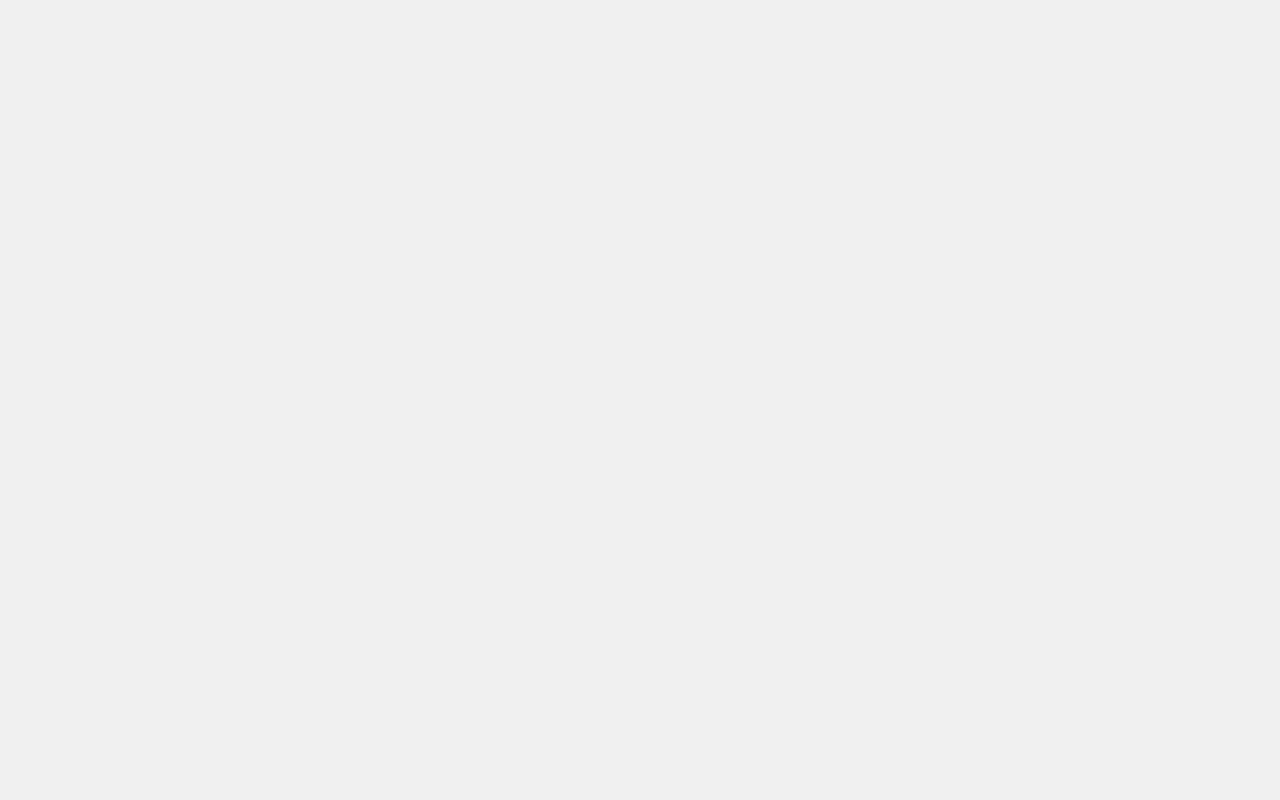
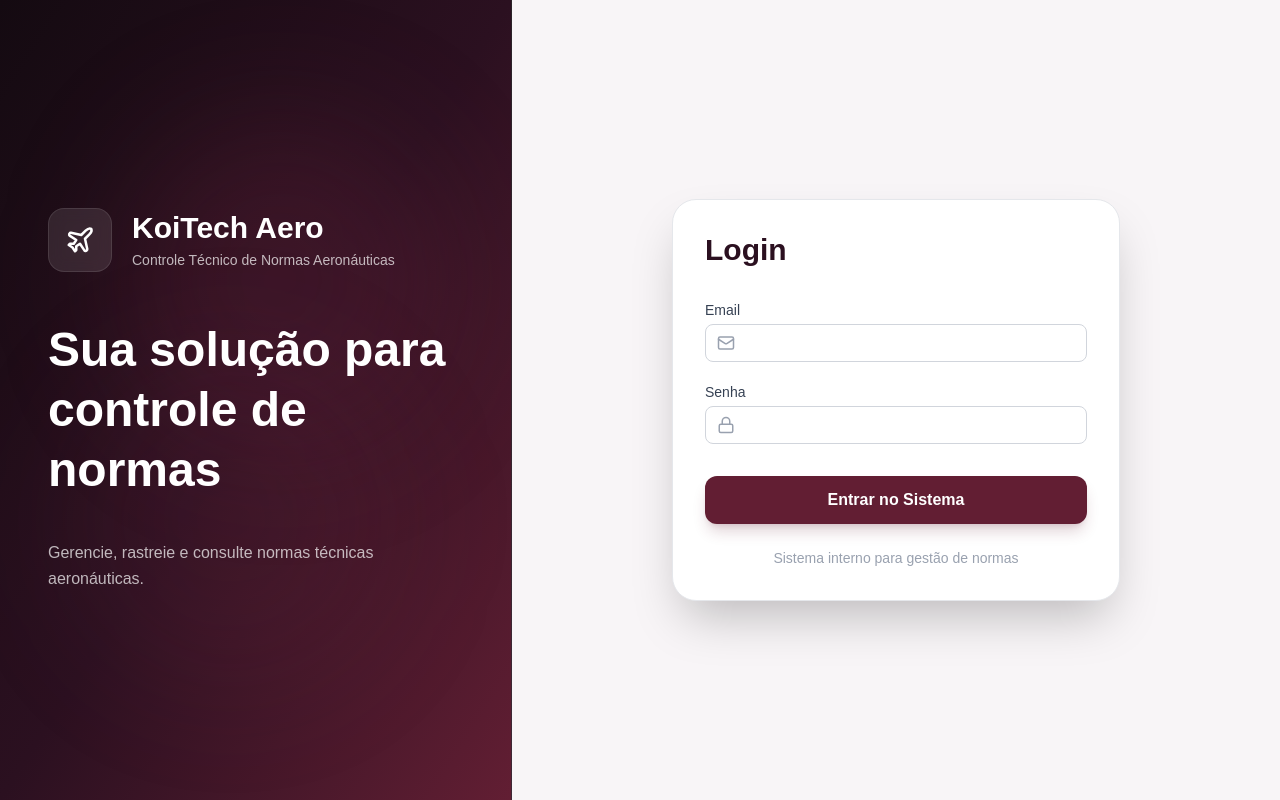
Before and after one commit to KoiTech-Aero/Frontend, a React (Vite) app: page / in a window 1280 px wide. Before the commit this address had no page. Built offline with nearby package versions, Linux system fonts and the light colour scheme; what cva would draw is missing.

Commit message:
feat: novo layout - login

```diff
--- a/src/App.jsx
+++ b/src/App.jsx
@@ -22,7 +22,7 @@ export default function App() {
 				<Routes>
 					{/* Públicas */}
 					<Route element={<AuthLayout />}>
-						<Route path="/login" element={<Login />} />
+						<Route path="/" element={<Login />} />
 					</Route>
 
 					{/* Privadas (login obrigatório) */}
--- a/src/components/form/fileUpload.tsx
+++ b/src/components/form/fileUpload.tsx
@@ -12,7 +12,7 @@ export default function FileUpload({ file, onChange }: fileUploadProps) {
 
   return (
     <div className="flex flex-col gap-3">
-      <h1 className="font-semibold text-lg">Arquivo</h1>
+      <h1 className="text-sm font-medium text-gray-700">Arquivo</h1>
 
       <label
         className="
--- a/src/components/form/inputField.tsx
+++ b/src/components/form/inputField.tsx
@@ -2,6 +2,7 @@ import type { inputFieldProps } from "../../types/inputField";
 
 export default function InputField({
   label,
+  icon,
   type = "text",
   value,
   required = false,
@@ -12,27 +13,22 @@ export default function InputField({
     <div className="flex flex-col gap-1">
       <label className="text-sm font-medium text-gray-700">{label}</label>
 
+      <div className="relative">
+        {icon && (
+          <div className="absolute left-3 top-1/2 -translate-y-1/2 text-gray-400">
+            {icon}
+          </div>
+        )}
+
         <input
           type={type}
           value={value}
           required={required}
           disabled={disabled}
           onChange={onChange}
-        className="
-          w-full
-          rounded-lg
-          border border-gray-300
-          bg-white
-          px-3 py-2
-          text-sm
-          outline-none
-          transition
-          focus:border-gray-500
-          focus:ring-2 focus:ring-gray-100
-          disabled:bg-gray-100
-          disabled:text-gray-500
-        "
+          className={`w-full rounded-lg border border-gray-300 bg-white py-2 text-sm outline-none transition focus:border-gray-500 focus:ring-2 focus:ring-gray-100 disabled:bg-gray-100 disabled:text-gray-500 ${icon ? "pl-10 pr-3" : "px-3"}`}
         />
+      </div>
     </div>
   );
 }
--- a/src/components/usuarioCard.tsx
+++ b/src/components/usuarioCard.tsx
@@ -9,7 +9,7 @@ export default function UsuarioCard() {
 
 	function handleLogout() {
 		logout();
-		navigate("/login");
+		navigate("/zdf");
 	}
 
 	const btnLogout =
--- a/src/pages/Login.jsx
+++ b/src/pages/Login.jsx
@@ -1,11 +1,14 @@
 import { useState, useContext } from "react";
 import { useNavigate } from "react-router";
+
+import { Plane, Lock, Mail } from "lucide-react";
+
 import { AuthContext } from "../context/AuthContext";
-
 import { loginRequest } from "../services/api";
 
+import InputField from "../components/form/inputField";
+
 export default function Login() {
-  // com rota de login
   const [email, setEmail] = useState("");
   const [senha, setSenha] = useState("");
 
@@ -17,7 +20,6 @@ export default function Login() {
 
     try {
       const data = await loginRequest(email, senha);
-      console.log(data)
 
       login(data.usuario, data.token);
       navigate("/pesquisarNorma");
@@ -28,58 +30,90 @@ export default function Login() {
   }
 
   return (
+    <div className="flex min-h-screen w-full bg-[#140A11]">
+      {/* ESQUERDA */}
+      <div className="relative hidden w-[40%] overflow-hidden border-r border-white/10 bg-linear-to-br from-[#140A11] via-[#2B1020] to-[#621E33] lg:flex">
+        {/* BLUR-1 */}
+        <div className="absolute left-30 top-30 h-80 w-[320px] rounded-full bg-[#8B2E4A]/20 blur-3xl" />
+
+        {/* BLUR-2 */}
+        <div className="absolute bottom-30 right-30 h-80 w-[320px] rounded-full bg-[#A63A5C]/10 blur-3xl" />
+
+        <div className="relative z-10 flex w-full items-center justify-center px-12">
+          <div className="flex max-w-md flex-col items-start">
+            <div className="flex items-center gap-5">
+              <div className="flex h-16 w-16 items-center justify-center rounded-2xl border border-white/10 bg-white/10 backdrop-blur-sm">
+                <Plane className="text-white" size={30} />
+              </div>
+
+              <div>
+                <h1 className="text-3xl font-bold text-white">KoiTech Aero</h1>
+
+                <p className="mt-1 text-sm text-white/70">
+                  Controle Técnico de Normas Aeronáuticas
+                </p>
+              </div>
+            </div>
+
+            <div className="mt-12">
+              <h2 className="text-5xl font-bold leading-tight text-white">
+                Sua solução para controle de normas
+              </h2>
+
+              <p className="mt-10 text-md leading-relaxed text-white/70">
+                Gerencie, rastreie e consulte normas técnicas aeronáuticas.
+              </p>
+            </div>
+          </div>
+        </div>
+      </div>
+
+      {/* DIREITA */}
+      <div className="flex w-full items-center justify-center bg-[#F8F5F7] p-6 lg:w-[60%]">
         <form
           onSubmit={handleLogin}
-      className="flex justify-center items-center w-full"
+          className="w-full max-w-md rounded-3xl border border-gray-200 bg-white p-8 shadow-2xl"
         >
-      <div className="w-100 flex flex-col rounded-2xl bg-amber-50">
-        {/* Header */}
-        <div className="m-5 flex flex-col">
-          <h1 className="text-3xl font-bold">Login</h1>
-          <h2 className="text-md">
-            Acesse o sistema informando suas credenciais.
-          </h2>
+          <div className="mb-8">
+            <h1 className="text-3xl font-bold text-[#2B1020]">Login</h1>
           </div>
 
-        <hr className="border-2 border-gray-300" />
-
-        {/* Campos */}
-        <div className="m-10 flex flex-col gap-5">
-          <div>
-            <h1>Email</h1>
-            <input
-              className="w-full border-4 rounded-md p-2 border-gray-300 bg-gray-100 transition duration-1000 ease-in-out hover:bg-gray-200"
+          <div className="mb-5 flex flex-col gap-2">
+            <InputField
+              label="Email"
+              icon={<Mail size={18} />}
               type="email"
+              value={email}
               required
-              placeholder="Informe seu email"
-              value={email}
               onChange={(e) => setEmail(e.target.value)}
+              className="w-full rounded-xl border border-gray-300 bg-white py-3 pl-10 pr-4 text-sm outline-none transition focus:border-[#621E33] focus:ring-4 focus:ring-[#621E33]/10"
             />
           </div>
 
-          <div>
-            <h1>Senha</h1>
-            <input
-              className="w-full border-4 rounded-md p-2 border-gray-300 bg-gray-100 transition duration-1000 ease-in-out hover:bg-gray-200"
+          <div className="mb-8 flex flex-col gap-2">
+            <InputField
+              label="Senha"
+              icon={<Lock size={18} />}
               type="password"
+              value={senha}
               required
-              placeholder="Informe sua senha"
-              value={senha}
               onChange={(e) => setSenha(e.target.value)}
+              className="w-full rounded-xl border border-gray-300 bg-white py-3 pl-10 pr-4 text-sm outline-none transition focus:border-[#621E33] focus:ring-4 focus:ring-[#621E33]/10"
             />
           </div>
 
-          {/* Botão */}
-          <div className="flex flex-col gap-3 mt-5">
           <button
             type="submit"
-              className="w-full bg-blue-600 text-white font-bold rounded-md p-2 cursor-pointer transition duration-1000 ease-in-out hover:bg-blue-700"
+            className="w-full cursor-pointer rounded-xl bg-[#621E33] py-3 font-semibold text-white shadow-lg shadow-[#621E33]/20 transition-all duration-300 hover:scale-[1.01] hover:bg-[#4E1728] active:scale-[0.99]"
           >
             Entrar no Sistema
           </button>
+
+          <p className="mt-6 text-center text-sm text-gray-400">
+            Sistema interno para gestão de normas
+          </p>
+        </form>
       </div>
     </div>
-      </div>
-    </form>
   );
 }
--- a/src/routes/RotaPrivada.jsx
+++ b/src/routes/RotaPrivada.jsx
@@ -22,7 +22,7 @@ export default function RotaPrivada({ children, permissao }) {
 
   // não logado
   if (!usuario) {
-    return <Navigate to="/login" state={{ from: location }} replace />;
+    return <Navigate to="/" state={{ from: location }} replace />;
   }
 
   return (
--- a/src/types/inputField.ts
+++ b/src/types/inputField.ts
@@ -2,6 +2,7 @@ import type { ChangeEvent } from "react";
 
 export interface inputFieldProps {
   label: string;
+  icon?: React.ReactNode;
   type?: string;
   value: string;
   required?: boolean;
```
Lines whose indentation alone changed are shown as unchanged.
